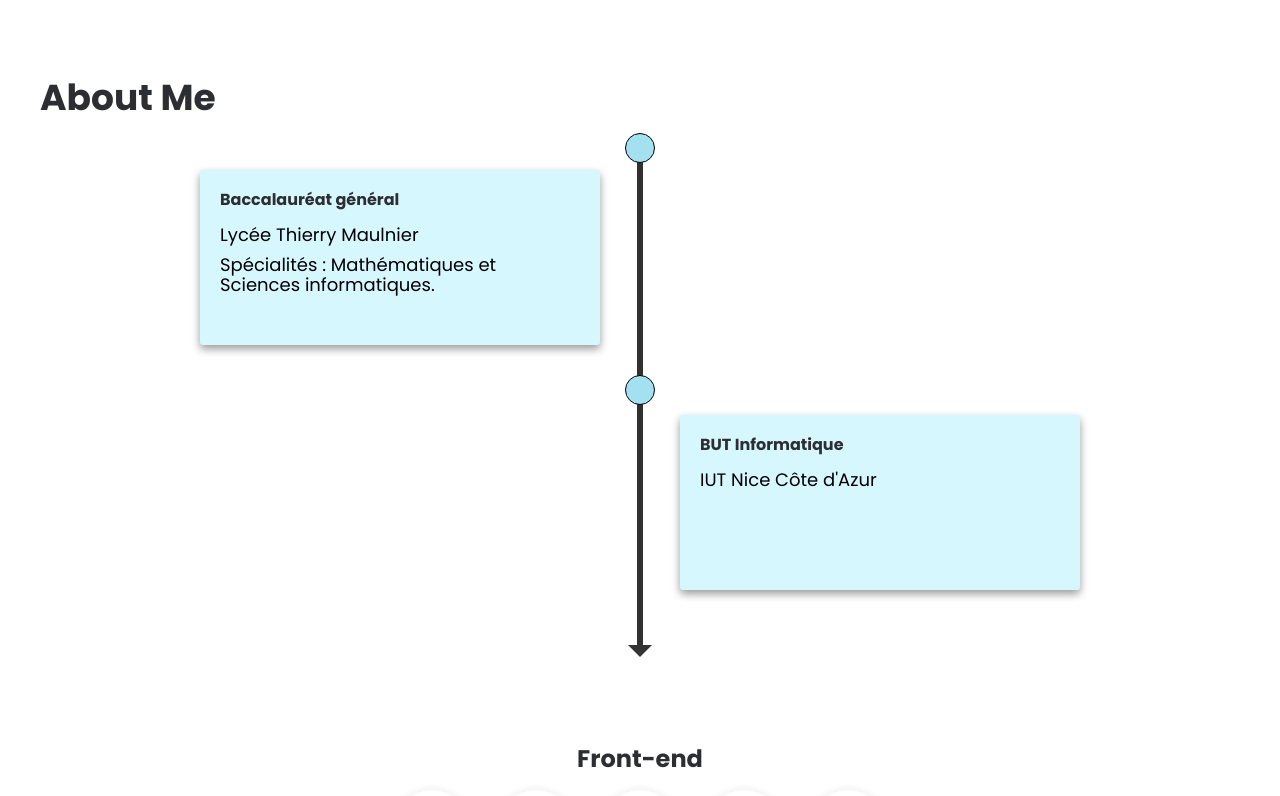
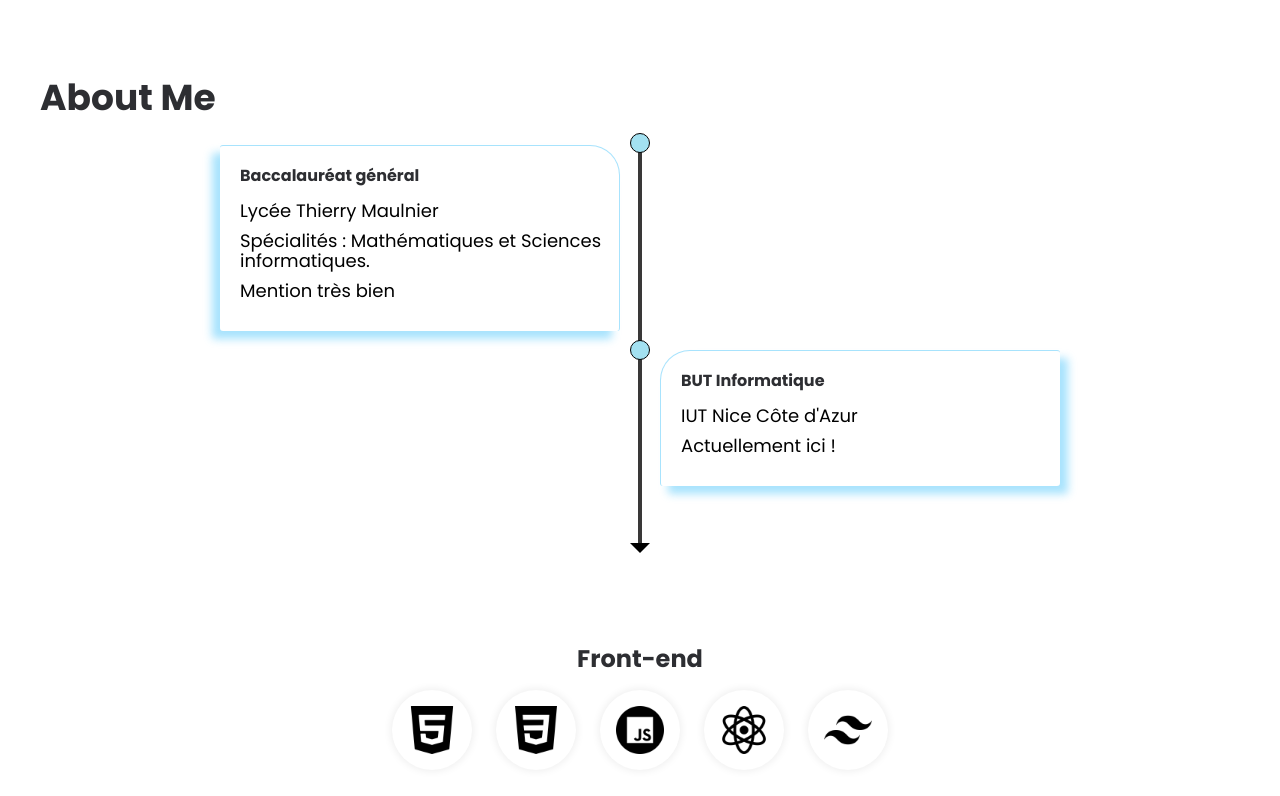
Before and after one commit to RayanOUTILI/Portfolio, a React (Create React App) app: page / in a window 1280 px wide. Shown: the part 820-1616 px from the top of the page. Built offline with nearby package versions, Linux system fonts and the light colour scheme.

Commit message:
style tl remake

```diff
--- a/src/components/About.js
+++ b/src/components/About.js
@@ -69,11 +69,15 @@ const About = () => {
                         <h2>Baccalauréat général</h2>
                         <p>Lycée Thierry Maulnier</p>
                         <p>Spécialités : Mathématiques et Sciences informatiques.</p>
+                        <p>Mention très bien</p>
                     </div>
                     <div className="box b2" data-anim="2">
                         <h2>BUT Informatique</h2>
                         <p>
                             IUT Nice Côte d'Azur
+                        </p>
+                        <p>
+                            Actuellement ici !
                         </p>
                     </div>
                 </div>
--- a/src/styles/index.css
+++ b/src/styles/index.css
@@ -170,7 +170,7 @@ code {
 }
 
 #about li::after {
-  content: attr(data-language);
+  content: "";
   position: absolute;
   left: 50%;
   transform: translateX(-50%);
@@ -194,7 +194,7 @@ code {
 
 .box-timeline {
   width: 100%;
-  height: 510px;
+  height: 410px;
   position: relative;
   margin-bottom: 100px;
   /* border-top: solid 1px rgb(255, 0, 0);
@@ -203,11 +203,22 @@ code {
 }
 
 .ligne {
-  height: 510px;
-  width: 6px;
+  height: 410px;
+  width: 4px;
   margin: 0 auto;
-  background-color: #323131;
+  background-color: #393838;
   position: relative;
+}
+
+.ligne::before {
+  content: "";
+  position: absolute;
+  top: 0;
+  left: 50%;
+  transform: translateX(-50%);
+  width: 100%;
+  height: 10px;
+  border-top: 1px dashed black;
 }
 
 /* (flèche) */
@@ -219,15 +230,15 @@ code {
   transform: translateX(-50%);
   width: 0;
   height: 0;
-  border-left: 12px solid transparent;
-  border-right: 12px solid transparent;
-  border-top: 12px solid #333;
-  top: calc(100% - 0px);
+  border-left: 10px solid transparent;
+  border-right: 10px solid transparent;
+  border-top: 10px solid black;
+  top: calc(100% - 2px);
 }
 
 .rond {
-  width: 30px;
-  height: 30px;
+  width: 20px;
+  height: 20px;
   border-radius: 50%;
   background-color: rgb(163, 225, 241);
   position: absolute;
@@ -245,32 +256,41 @@ code {
 }
 
 .rond3 {
-  top: 240px;
+  top: 205px;
 }
 
 .box {
   color: black;
   width: 400px;
-  min-height: 175px;
+  min-height: 100px;
   padding: 20px;
   border-radius: 3px;
   height: auto;
-  background-color: #d7f7ff;
-  box-shadow: 0 4px 8px rgba(0, 0, 0, 0.4);
+  background-color: rgb(255, 255, 255);
   position: absolute;
   left: 50%;
   transform: translate(-50%);
+  padding-right: 5px;
 }
 
 .b1 {
-  top: 35px;
-  left: calc(50% - 240px);
+  top: 10px;
+  left: calc(50% - 220px);
+  border-top: solid 1px rgba(38, 186, 249, 0.4);
+  border-right: solid 1px rgba(38, 186, 249, 0.4);
+  box-shadow: -8px 8px 8px rgba(38, 186, 249, 0.4);
+  border-top-right-radius: 30px;
 }
 
 .b2 {
-  top: 280px;
-  left: calc(50% + 240px);
+  top: 215px;
+  left: calc(50% + 220px);
+  border-top: solid 1px rgba(38, 186, 249, 0.4);
+  border-left: solid 1px rgba(38, 186, 249, 0.4);
+  box-shadow: 8px 8px 8px 0px rgba(38, 186, 249, 0.4);
+  border-top-left-radius: 30px;
 }
+
 
 .box p {
   line-height: 20px;
@@ -301,7 +321,7 @@ code {
   }
 
   .b2 {
-    top: 280px;
+    top: 220px;
     left: calc(50% + 100px);
     width: calc(100% - 275px);
   }
```
Also changed, not shown: src/components/Home.js (indentation only).
